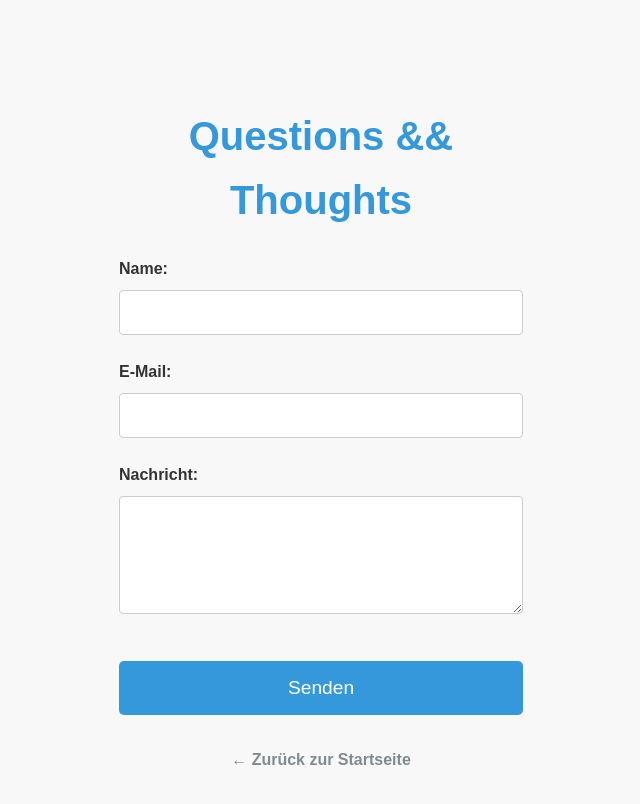
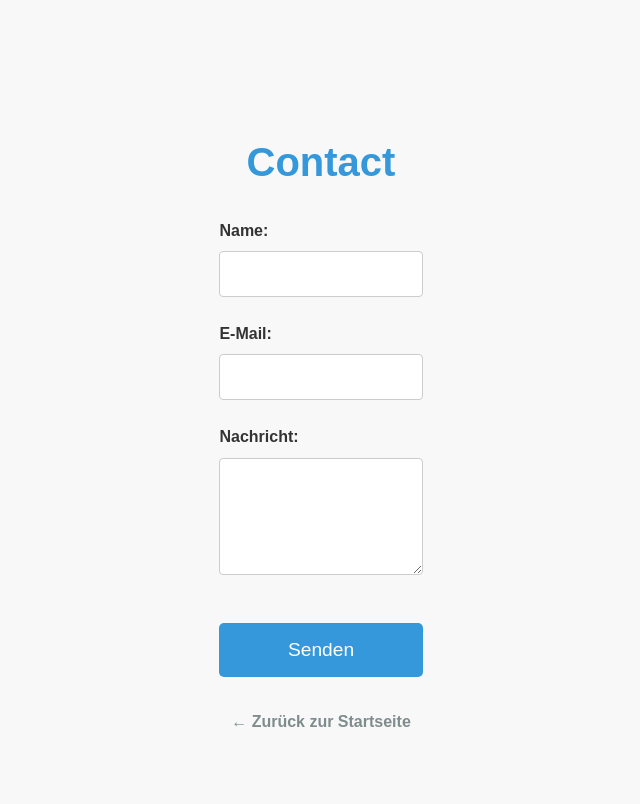
Before and after one commit to GueldenBayar/gueldenbayar.github.io, a plain HTML site: page contact.html in a window 1280 px wide. Shown: the whole page, without its empty margins (319-959 px from the left). Drawn offline with Linux system fonts and the light colour scheme.

Commit message:
little debug

```diff
--- a/contact.html
+++ b/contact.html
@@ -14,7 +14,7 @@
 <body>
 
 <div class="contact-page-container">
-    <h2>Questions && Thoughts</h2>
+    <h2>Contact</h2>
     <form action="https://formspree.io/f/DEINE_FORMSPREE_ID" method="POST">
         <div class="form-group">
             <label for="name">Name:</label>
```
